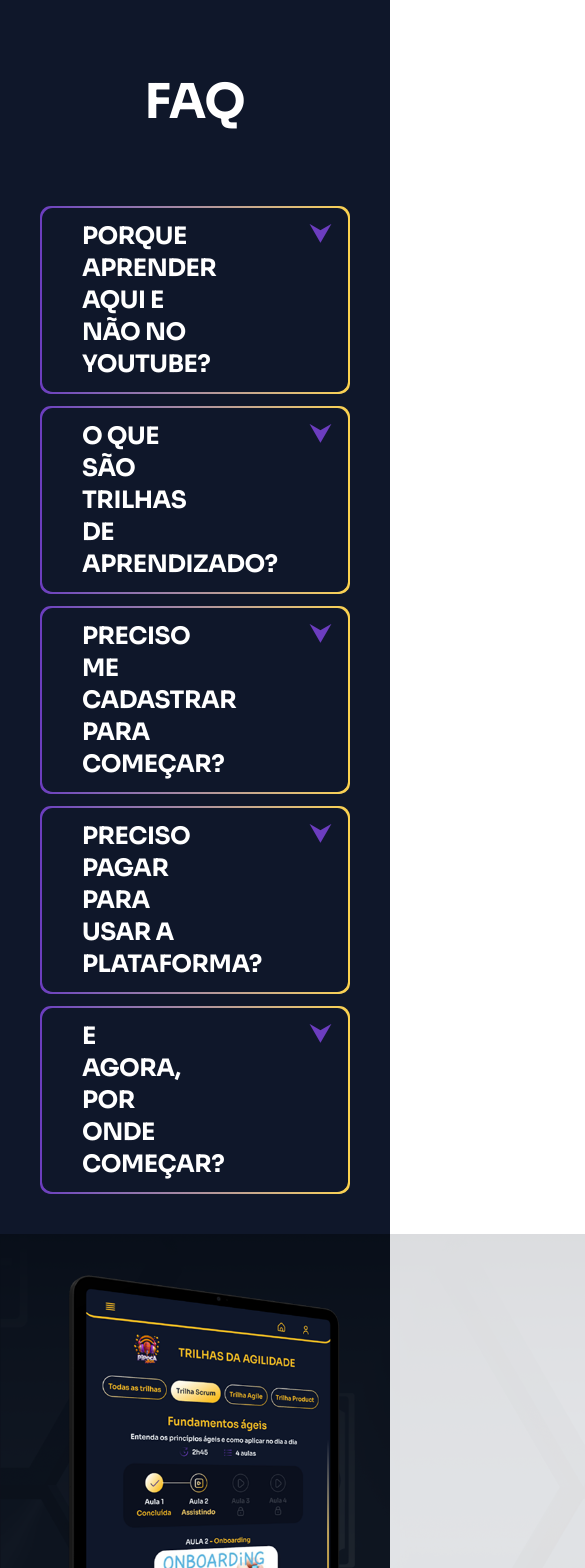
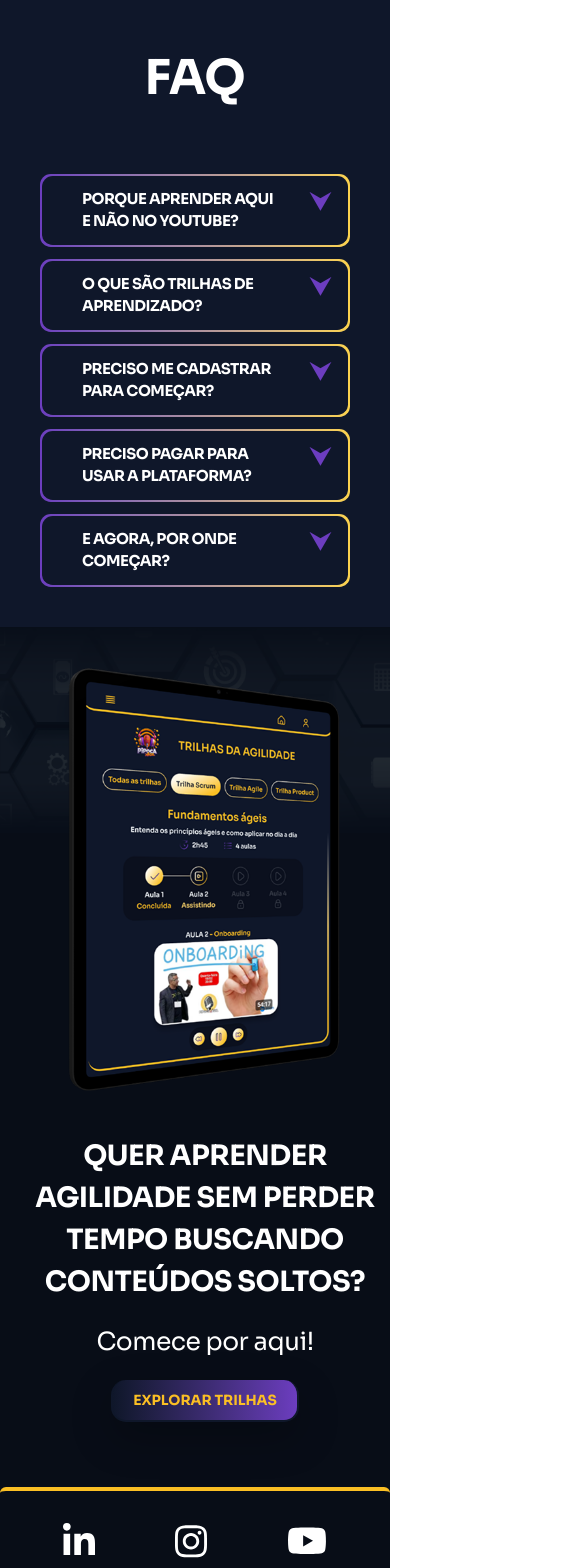
Before and after one commit to devsagileflow/acervo-inteligente-pipoca-agil, a Next.js app in the folder apps/web/: page / in a window 390 px wide. Shown: the part 2420-3988 px from the top of the page, 585 px wide, since content can reach past the window. Built offline with nearby package versions, Linux system fonts and the light colour scheme.

Commit message:
feat(landing): add hover effect to logo image and update ui details

```diff
--- a/apps/web/src/app/(marketing)/aprenda-agilidade.tsx
+++ b/apps/web/src/app/(marketing)/aprenda-agilidade.tsx
@@ -4,14 +4,14 @@ export const AprendaAgilidade = () => {
       <div>
         <article className="container mx-auto">
           <div>
-            <h1 className="p-10 text-center text-5xl font-bold">FAQ</h1>
-            <div className="grid gap-y-3 p-10 text-2xl">
+            <h1 className="mt-4 mb-8 text-center text-5xl font-bold">FAQ</h1>
+            <div className="grid gap-y-3 p-10 text-[15px] md:text-[20px]">
               <div className="relative w-full rounded-2xl bg-linear-to-r from-[#6C3DBF] to-[#FCD34D] p-0.5">
                 <button
                   type="button"
                   className="group grid h-full w-full grid-cols-2 rounded-2xl bg-[#0F172A] px-10 py-3 text-left"
                 >
-                  <p className="font-bold">PORQUE APRENDER AQUI E NÃO NO YOUTUBE?</p>
+                  <p className="col-span-2 pr-8 font-bold">PORQUE APRENDER AQUI E NÃO NO YOUTUBE?</p>
                   <div className="absolute top-3 right-5 text-2xl font-bold text-[#6C3DBF]">
                     <p className="group-focus:hidden">⮟</p>
                     <p className="hidden group-focus:flex">⮝</p>
@@ -29,7 +29,7 @@ export const AprendaAgilidade = () => {
                   type="button"
                   className="group grid h-full w-full grid-cols-2 rounded-2xl bg-[#0F172A] px-10 py-3 text-left"
                 >
-                  <p className="font-bold">O QUE SÃO TRILHAS DE APRENDIZADO?</p>
+                  <p className="col-span-2 pr-8 font-bold">O QUE SÃO TRILHAS DE APRENDIZADO?</p>
                   <div className="absolute top-3 right-5 text-2xl font-bold text-[#6C3DBF]">
                     <p className="group-focus:hidden">⮟</p>
                     <p className="hidden group-focus:flex">⮝</p>
@@ -46,7 +46,7 @@ export const AprendaAgilidade = () => {
                   type="button"
                   className="group grid h-full w-full grid-cols-2 rounded-2xl bg-[#0F172A] px-10 py-3 text-left"
                 >
-                  <p className="font-bold">PRECISO ME CADASTRAR PARA COMEÇAR?</p>
+                  <p className="col-span-2 pr-8 font-bold">PRECISO ME CADASTRAR PARA COMEÇAR?</p>
                   <div className="absolute top-3 right-5 text-2xl font-bold text-[#6C3DBF]">
                     <p className="group-focus:hidden">⮟</p>
                     <p className="hidden group-focus:flex">⮝</p>
@@ -63,7 +63,7 @@ export const AprendaAgilidade = () => {
                   type="button"
                   className="group grid h-full w-full grid-cols-2 rounded-2xl bg-[#0F172A] px-10 py-3 text-left"
                 >
-                  <p className="font-bold">PRECISO PAGAR PARA USAR A PLATAFORMA?</p>
+                  <p className="col-span-2 pr-8 font-bold">PRECISO PAGAR PARA USAR A PLATAFORMA?</p>
                   <div className="absolute top-3 right-5 text-2xl font-bold text-[#6C3DBF]">
                     <p className="group-focus:hidden">⮟</p>
                     <p className="hidden group-focus:flex">⮝</p>
@@ -79,7 +79,7 @@ export const AprendaAgilidade = () => {
                   type="button"
                   className="group grid h-full w-full grid-cols-2 rounded-2xl bg-[#0F172A] px-10 py-3 text-left"
                 >
-                  <p className="font-bold">E AGORA, POR ONDE COMEÇAR?</p>
+                  <p className="col-span-2 pr-8 font-bold">E AGORA, POR ONDE COMEÇAR?</p>
                   <div className="absolute top-3 right-5 text-2xl font-bold text-[#6C3DBF]">
                     <p className="group-focus:hidden">⮟</p>
                     <p className="hidden group-focus:flex">⮝</p>
--- a/apps/web/src/app/(marketing)/cta-footer.tsx
+++ b/apps/web/src/app/(marketing)/cta-footer.tsx
@@ -3,23 +3,23 @@ export const CTAFooter = () => {
     <section className="bg-[#080D17] text-white">
       <div className="rounded-t-lg border-t-4 border-[#FBBF24]">
         <article className="container mx-auto py-2 md:py-10">
-          <div className="flex justify-center gap-20 md:gap-5">
+          <div className="flex justify-center gap-20 mt-6 md:mt-0 md:gap-5">
             <a href="https://www.linkedin.com/company/pipoca-%C3%A1gil/">
-              <p className="size-5 md:size-15">
+              <p className="size-8 md:size-15">
                 <svg fill="currentColor" viewBox="0 0 448 512">
                   <path d="M100.3 448H7.4V148.9h92.9zM53.8 108.1C24.1 108.1 0 83.5 0 53.8a53.8 53.8 0 0 1 107.6 0c0 29.7-24.1 54.3-53.8 54.3zM447.9 448h-92.7V302.4c0-34.7-.7-79.2-48.3-79.2-48.3 0-55.7 37.7-55.7 76.7V448h-92.8V148.9h89.1v40.8h1.3c12.4-23.5 42.7-48.3 87.9-48.3 94 0 111.3 61.9 111.3 142.3V448z" />
                 </svg>
               </p>
             </a>
             <a href="https://www.instagram.com/pipocaagil/">
-              <p className="size-5 md:size-15">
+              <p className="size-8 md:size-15">
                 <svg fill="currentColor" viewBox="0 0 448 512">
                   <path d="M224.1 141c-63.6 0-114.9 51.3-114.9 114.9s51.3 114.9 114.9 114.9S339 319.5 339 255.9 287.7 141 224.1 141zm0 189.6c-41.1 0-74.7-33.5-74.7-74.7s33.5-74.7 74.7-74.7 74.7 33.5 74.7 74.7-33.6 74.7-74.7 74.7zm146.4-194.3c0 14.9-12 26.8-26.8 26.8-14.9 0-26.8-12-26.8-26.8s12-26.8 26.8-26.8 26.8 12 26.8 26.8zm76.1 27.2c-1.7-35.9-9.9-67.7-36.2-93.9-26.2-26.2-58-34.4-93.9-36.2-37-2.1-147.9-2.1-184.9 0-35.8 1.7-67.6 9.9-93.9 36.1s-34.4 58-36.2 93.9c-2.1 37-2.1 147.9 0 184.9 1.7 35.9 9.9 67.7 36.2 93.9s58 34.4 93.9 36.2c37 2.1 147.9 2.1 184.9 0 35.9-1.7 67.7-9.9 93.9-36.2 26.2-26.2 34.4-58 36.2-93.9 2.1-37 2.1-147.8 0-184.8zM398.8 388c-7.8 19.6-22.9 34.7-42.6 42.6-29.5 11.7-99.5 9-132.1 9s-102.7 2.6-132.1-9c-19.6-7.8-34.7-22.9-42.6-42.6-11.7-29.5-9-99.5-9-132.1s-2.6-102.7 9-132.1c7.8-19.6 22.9-34.7 42.6-42.6 29.5-11.7 99.5-9 132.1-9s102.7-2.6 132.1 9c19.6 7.8 34.7 22.9 42.6 42.6 11.7 29.5 9 99.5 9 132.1s2.7 102.7-9 132.1z" />
                 </svg>
               </p>
             </a>
             <a href="https://www.youtube.com/c/pipocaagil">
-              <p className="size-7 md:size-20">
+              <p className="size-10 md:size-20">
                 <svg fill="currentColor" viewBox="0 0 576 512">
                   <path d="M549.7 124.1c-6.3-23.7-24.8-42.3-48.3-48.6C458.8 64 288 64 288 64S117.2 64 74.6 75.5c-23.5 6.3-42 24.9-48.3 48.6-11.4 42.9-11.4 132.3-11.4 132.3s0 89.4 11.4 132.3c6.3 23.7 24.8 41.5 48.3 47.8C117.2 448 288 448 288 448s170.8 0 213.4-11.5c23.5-6.3 42-24.2 48.3-47.8 11.4-42.9 11.4-132.3 11.4-132.3s0-89.4-11.4-132.3zm-317.5 213.5V175.2l142.7 81.2-142.7 81.2z" />
                 </svg>
--- a/apps/web/src/app/(marketing)/hero.tsx
+++ b/apps/web/src/app/(marketing)/hero.tsx
@@ -37,12 +37,19 @@ export const Hero = () => {
           </p>
         </div>
 
-        <div className="order-1 relative h-[280px] w-full max-w-[260px] shrink-0 sm:h-[360px] sm:max-w-sm lg:order-2 lg:h-[440px]">
+        <div className="order-1 relative h-[280px] w-full max-w-[260px] shrink-0 sm:h-[360px] sm:max-w-sm lg:order-2 lg:h-[440px] group">
           <Image
             src="/img/logo.png"
             alt="Pipoca Ágil - logo"
             fill
-            className="object-contain"
+            className="object-contain transition-opacity duration-300 group-hover:opacity-0"
+            priority
+          />
+          <Image
+            src="/img/logo2.png"
+            alt="Pipoca Ágil - logo"
+            fill
+            className="object-contain absolute scale-135 inset-0 opacity-0 transition-opacity duration-300 group-hover:opacity-100"
             priority
           />
         </div>
--- a/apps/web/src/app/(marketing)/reforco.tsx
+++ b/apps/web/src/app/(marketing)/reforco.tsx
@@ -7,15 +7,15 @@ export const Reforco = () => {
   return (
     <section className="relative bg-[#080D17] text-white">
       <article className="relative md:overflow-hidden">
-        <div className="h-max w-max">
+        <div className="h-[860px] w-full md:h-[850px]">
           <Image src={bgImg} alt="Imagem de fundo" className="md:object-cover" />
           <div className="absolute top-1 left-5 grid grid-cols-1 md:top-0 md:left-50 md:flex">
             <Image src={mokker} alt="Imagem de tablet" className="mx-auto size-125 md:size-full" />
             <div className="relative top-1 text-center md:top-50 md:text-left">
-              <p className="text-4xl font-bold md:text-7xl">
+              <p className="text-[28px] font-bold md:text-[44px]">
                 QUER APRENDER AGILIDADE SEM PERDER TEMPO BUSCANDO CONTEÚDOS SOLTOS?
               </p>
-              <p className="py-5 text-4xl">Comece por aqui!</p>
+              <p className="py-5 text-[25px] md:text-[30px]">Comece por aqui!</p>
               <CTAButton />
             </div>
           </div>
```
Also changed, not shown: apps/web/public/img/logo2.png (added).
